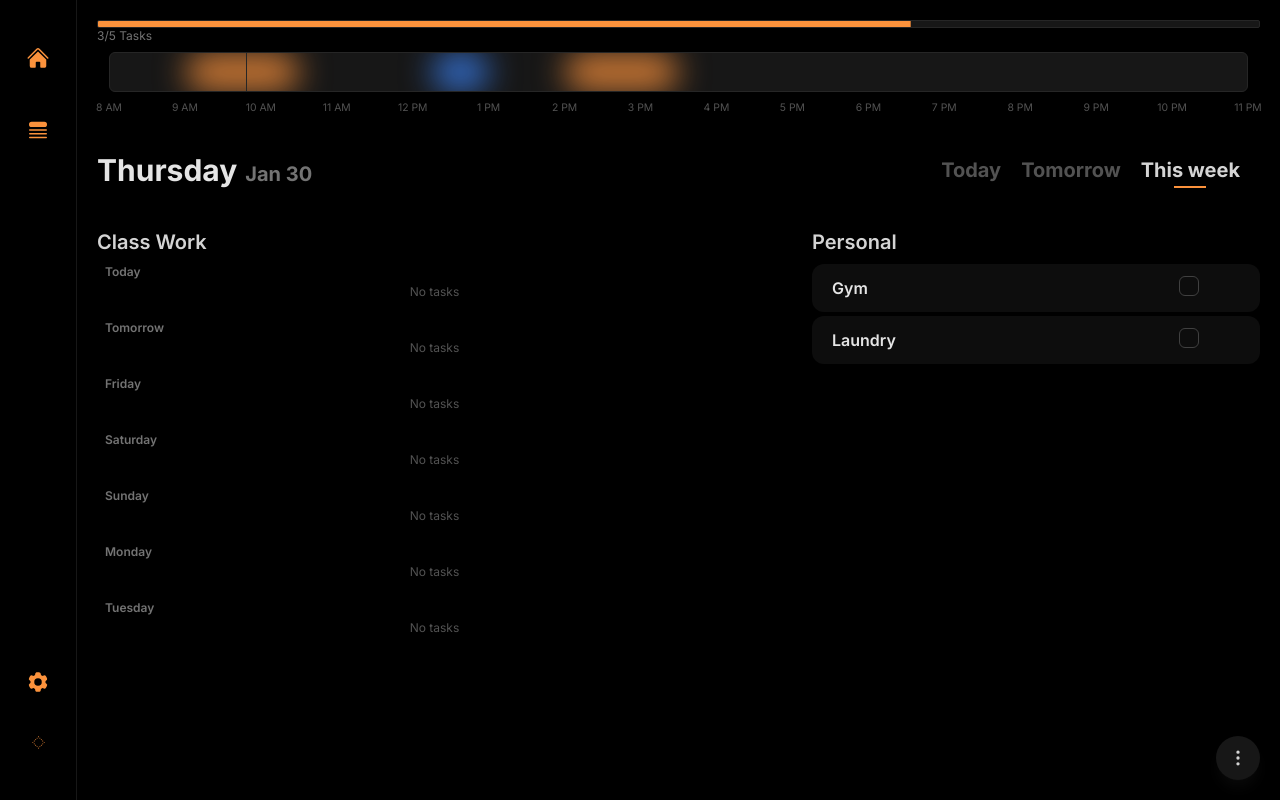
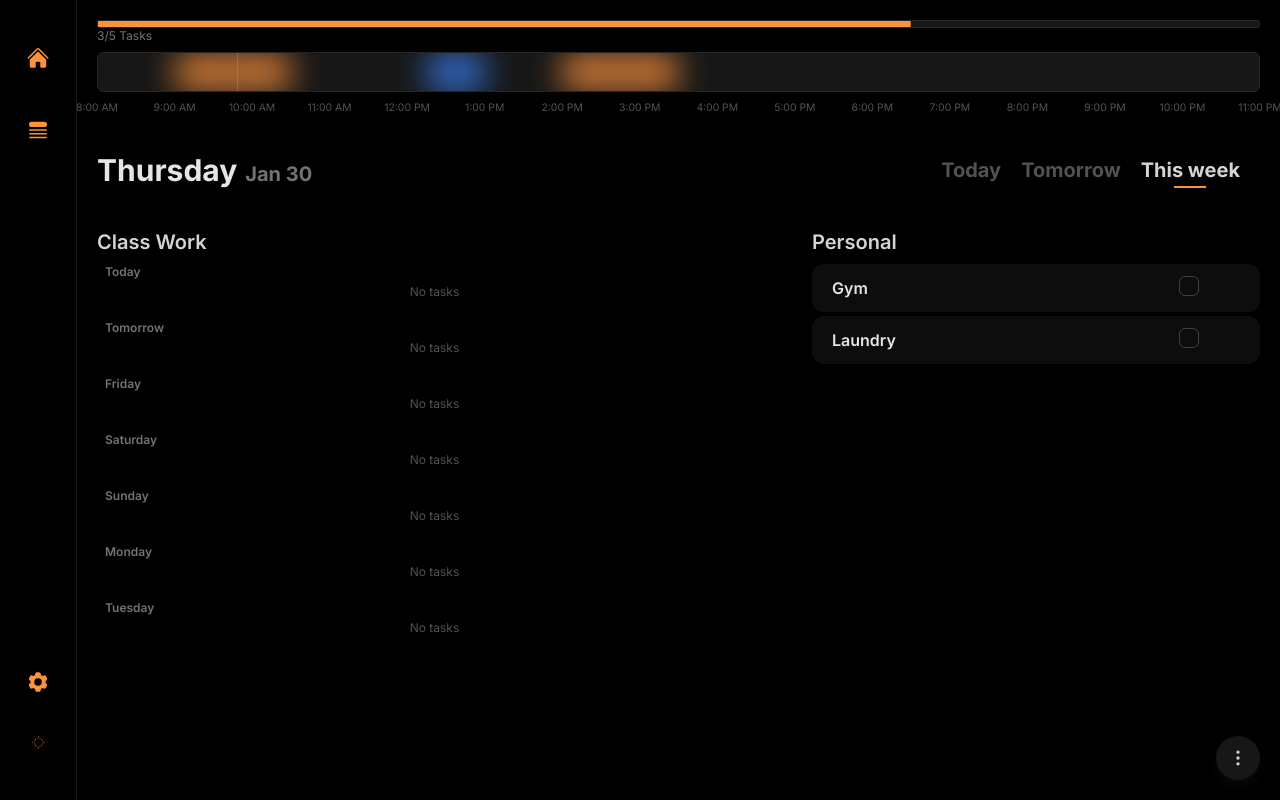
Before and after one commit to GrandeJames/bryzi, a Next.js app: page / in a window 1280 px wide. Built offline with nearby package versions, Linux system fonts and the light colour scheme.

Commit message:
Update timeline

```diff
--- a/src/app/Timeline.tsx
+++ b/src/app/Timeline.tsx
@@ -1,3 +1,4 @@
+import { HoverCard, HoverCardContent, HoverCardTrigger } from "@/components/ui/hover-card";
 import { cn } from "@/utils.ts/cn";
 
 interface TimelineEvent {
@@ -33,7 +34,7 @@ function toMinutes(time: string) {
 function formatHour(hours: number) {
   const period = hours >= 12 ? "PM" : "AM";
   const displayHours = hours % 12 || 12;
-  return `${displayHours} ${period}`;
+  return `${displayHours}:00 ${period}`;
 }
 
 function calculatePosition(startReference: string, time: string, totalMinutes: number) {
@@ -64,7 +65,7 @@ const Timeline = ({
   }
 
   return (
-    <div className="relative mx-3">
+    <div className="relative">
       <div
         className={cn(
           "border border-white rounded-md h-10 bg-neutral-100 dark:border-neutral-800 dark:bg-neutral-900 relative overflow-hidden",
@@ -86,19 +87,37 @@ const Timeline = ({
           return (
             <div
               key={index}
-              className={`absolute h-full rounded-full ${eventType.color} blur-lg hover:blur-none`}
+              className="absolute h-full"
               style={{
                 width: `${width}%`,
                 left: `${left}%`,
               }}
-              title={`${eventType.label}: ${event.start} - ${event.end}`}
-            />
+            >
+              <HoverCard openDelay={0} closeDelay={0}>
+                <HoverCardTrigger asChild>
+                  <div
+                    className={`h-full rounded-md ${eventType.color} blur-lg hover:blur-none cursor-pointer`}
+                  />
+                </HoverCardTrigger>
+                <HoverCardContent
+                  align="center"
+                  className="min-w-[200px] max-w-[90vw] break-words z-30 dark:bg-neutral-900/70 dark:backdrop-blur-lg"
+                >
+                  <div className="text-sm">
+                    <span className="font-medium">{eventType.label}:</span>
+                    <div className="text-muted-foreground">
+                      {event.start} - {event.end}
+                    </div>
+                  </div>
+                </HoverCardContent>
+              </HoverCard>
+            </div>
           );
         })}
 
         {showCurrentTime && (
           <div
-            className="absolute w-[1px] h-full bg-neutral-800 z-20"
+            className="absolute w-[1px] h-full bg-orange-400/30 z-20"
             style={{
               left: `${calculatePosition(roundedStart, currentTimeString, totalMinutes)}%`,
             }}
```
